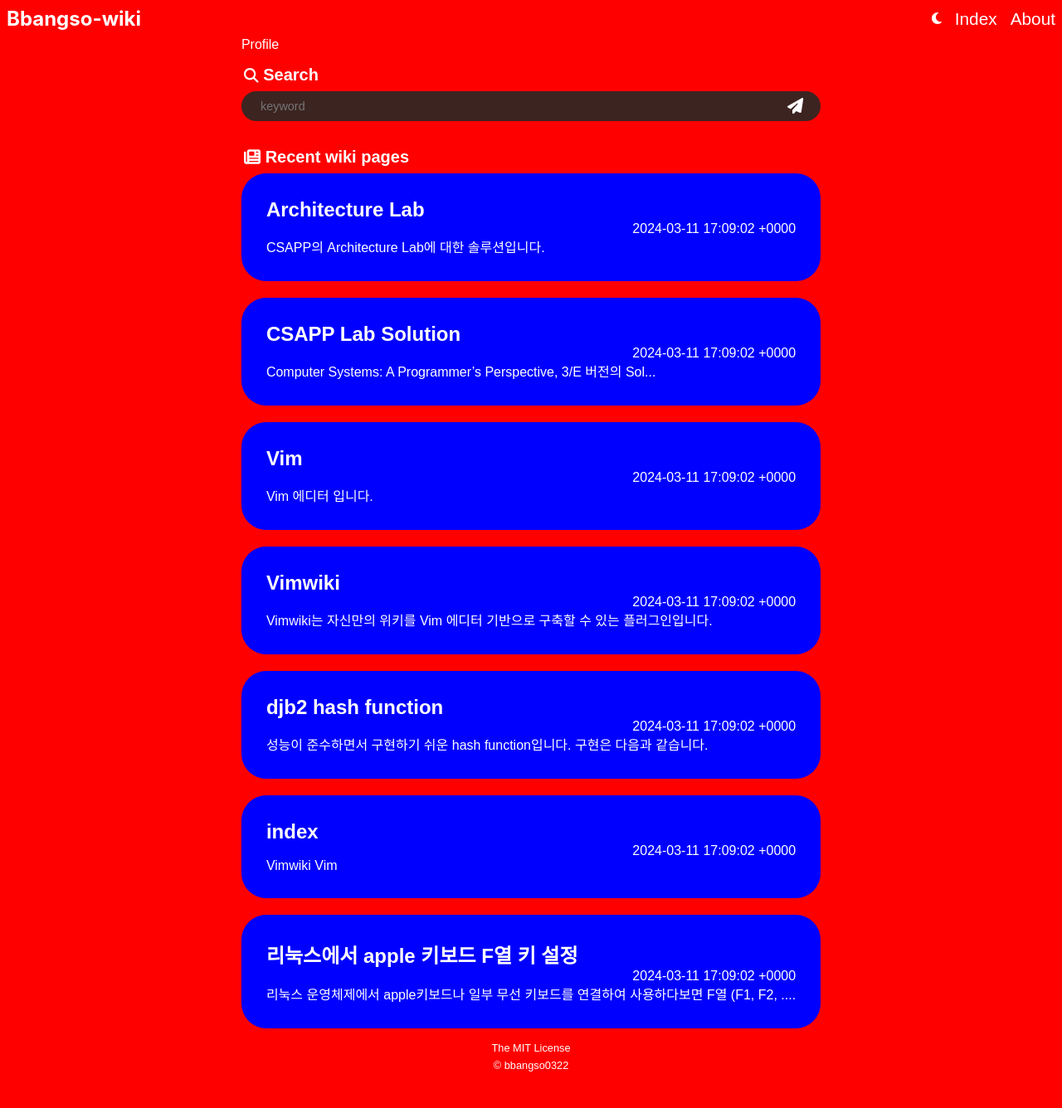
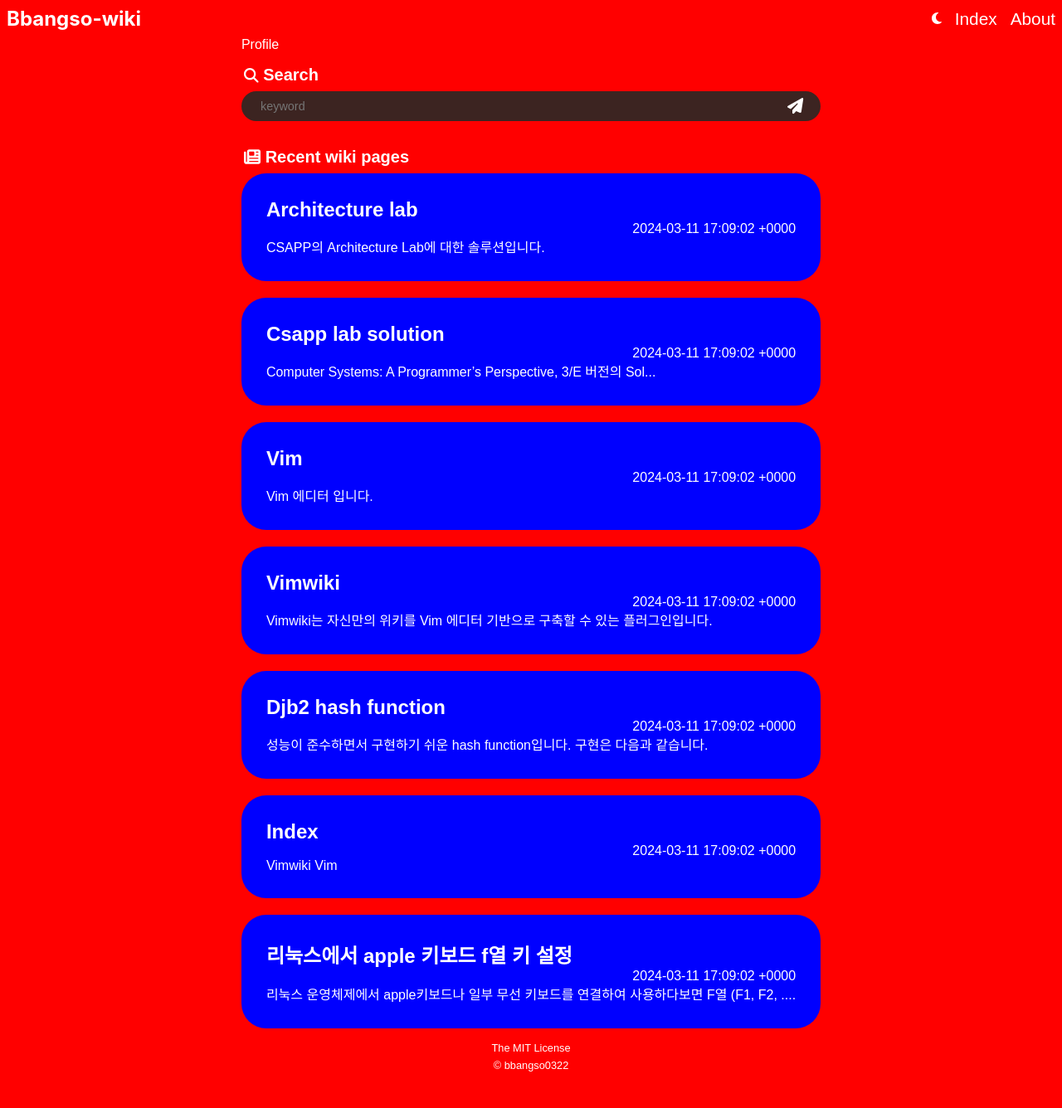
Before and after one commit to bbangso0322/kiwi-log, a Jekyll site: the page built from index.html, in a window 1280 px wide. Shown: the whole page at 83% size. Built offline with Jekyll 4.4.1, drawn with Linux system fonts in a browser that asks for light colours; some web fonts are replaced.

Commit message:
add title to card

```diff
--- a/_includes/homeMain.html
+++ b/_includes/homeMain.html
@@ -7,7 +7,7 @@
 		{% for wiki in site.mywikis %}
 			<li>
 				<a class="card" href={{ wiki.url }}>
-					<h2 class="card-title">{{ wiki.name | remove: ".md"}}</h2>
+					<h2 class="card-title">{{ wiki.title }}</h2>
 					<p class="card-date">{{ wiki.date }}</p>
 					<p class="card-summary">{{ wiki.excerpt | strip_html | truncate: 60, "..."}}</p>
 				</a>
```
